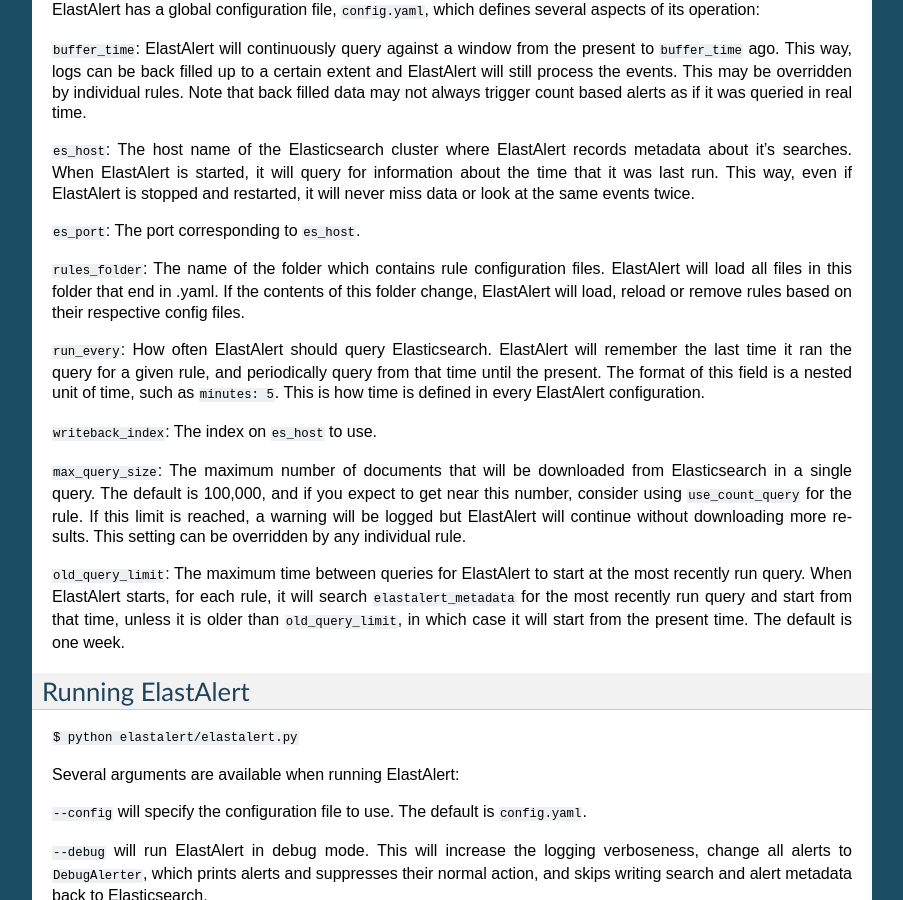
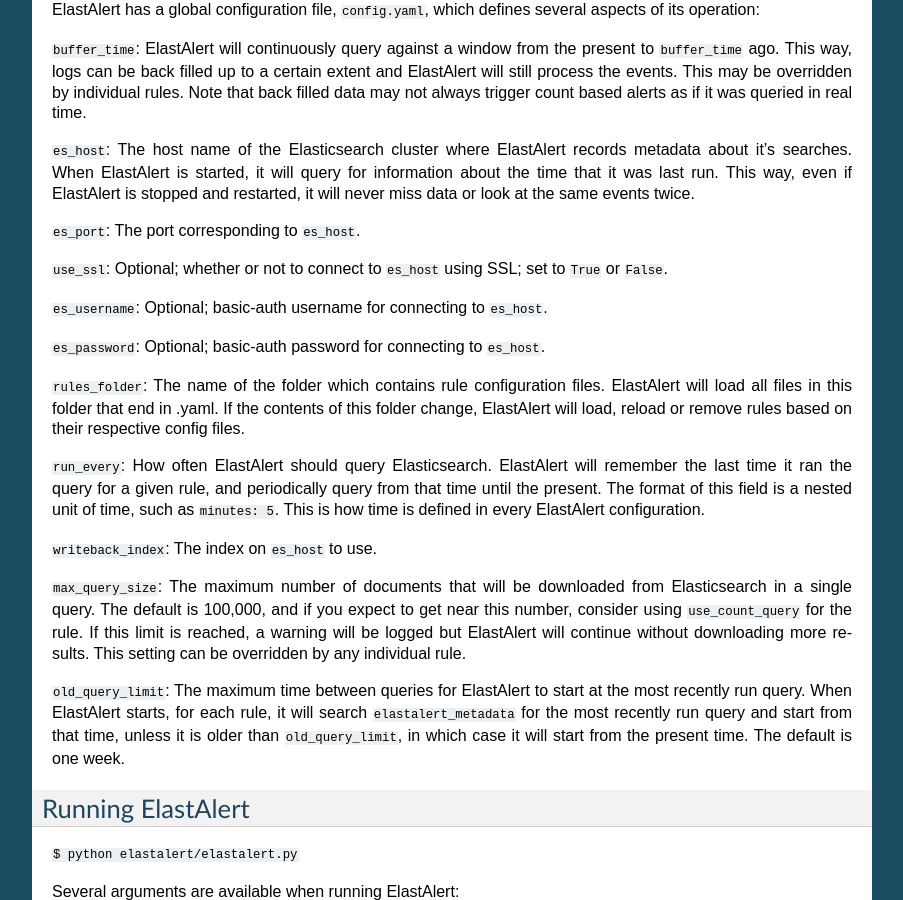
Before and after one commit to Yelp/elastalert, a Sphinx documentation site: the page built from docs/source/elastalert.rst, in a window 1280 px wide and 900 px high, scrolled down 1708 px. Shown: the whole window, without its empty margins (198-1101 px from the left). Built offline with Sphinx 7.4.7, drawn with Linux system fonts in a browser that asks for light colours.

Commit message:
docs for ssl/basic auth

```diff
--- a/docs/source/elastalert.rst
+++ b/docs/source/elastalert.rst
@@ -101,6 +101,12 @@
 
 ``es_port``: The port corresponding to ``es_host``.
 
+``use_ssl``: Optional; whether or not to connect to ``es_host`` using SSL; set to ``True`` or ``False``.
+
+``es_username``: Optional; basic-auth username for connecting to ``es_host``.
+
+``es_password``: Optional; basic-auth password for connecting to ``es_host``.
+
 ``rules_folder``: The name of the folder which contains rule configuration files. ElastAlert will load all
 files in this folder that end in .yaml. If the contents of this folder change, ElastAlert will load, reload
 or remove rules based on their respective config files.
--- a/docs/source/ruletypes.rst
+++ b/docs/source/ruletypes.rst
@@ -17,6 +17,12 @@
 ``es_host``: The hostname of the Elasticsearch cluster the rule will use to query. (Required, string, no default)
 
 ``es_port``: The port of the Elasticsearch cluster. (Required, number, no default)
+
+``use_ssl``: Optional; whether or not to connect to ``es_host`` using SSL; set to ``True`` or ``False``.
+
+``es_username``: Optional; basic-auth username for connecting to ``es_host``.
+
+``es_password``: Optional; basic-auth password for connecting to ``es_host``.
 
 ``index``: The name of the index that will be searched. Wildcards can be used here, such as:
 ``index: my-index-*`` which will match ``my-index-2014-10-05``. You can also use a format string containing
--- a/docs/source/running_elastalert.rst
+++ b/docs/source/running_elastalert.rst
@@ -33,6 +33,12 @@
 ``es_host`` is the address of an Elasticsearch cluster where ElastAlert will store data about it's state, queries run, alerts, and errors. Each rule may also use a different Elasticsearch host to query against.
 
 ``es_port`` is the port corresponding to ``es_host``.
+
+``use_ssl``: Optional; whether or not to connect to ``es_host`` using SSL; set to ``True`` or ``False``.
+
+``es_username``: Optional; basic-auth username for connecting to ``es_host``.
+
+``es_password``: Optional; basic-auth password for connecting to ``es_host``.
 
 ``writeback_index`` is the name of the index in which ElastAlert will store data. We will create this index later.
 
```
